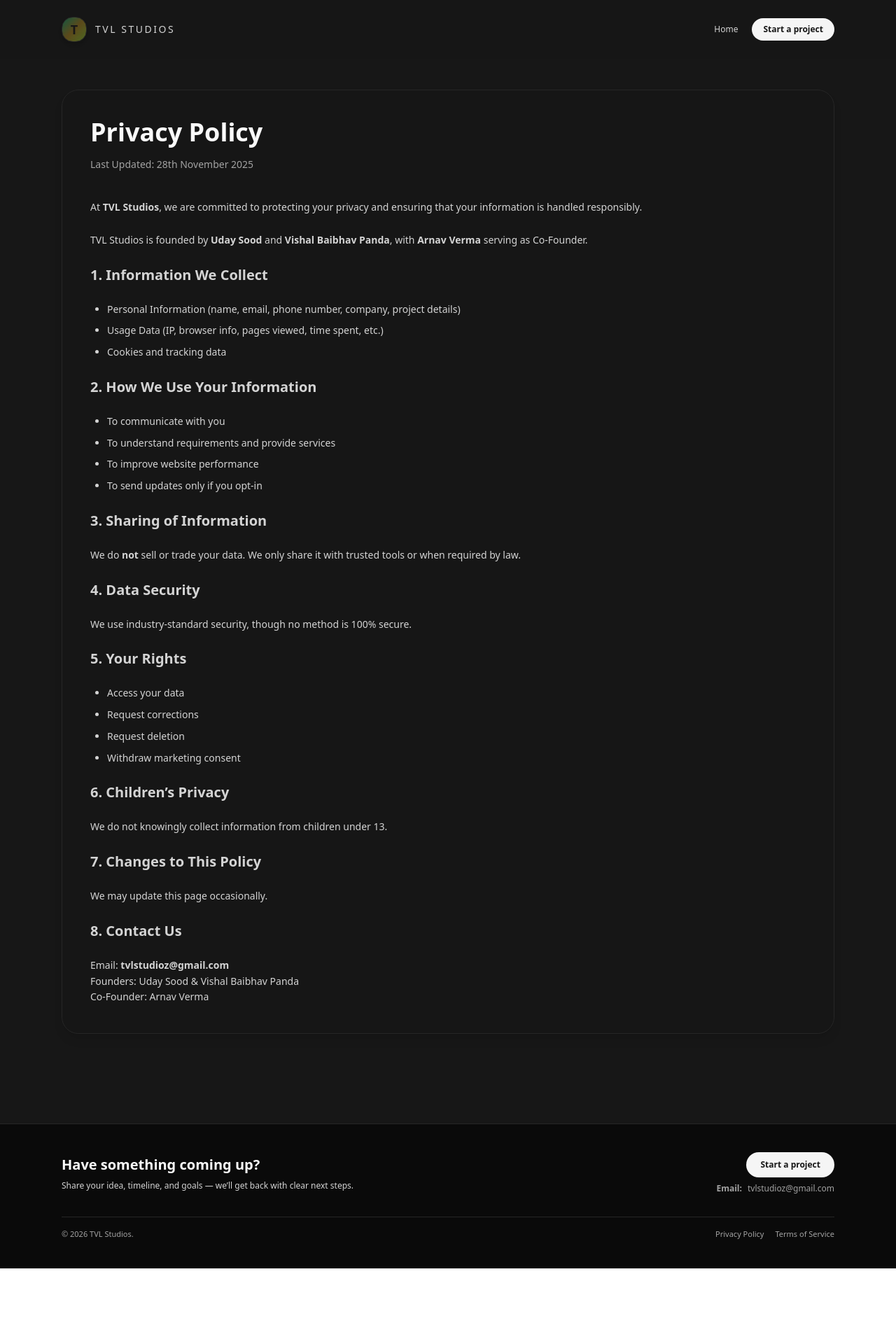
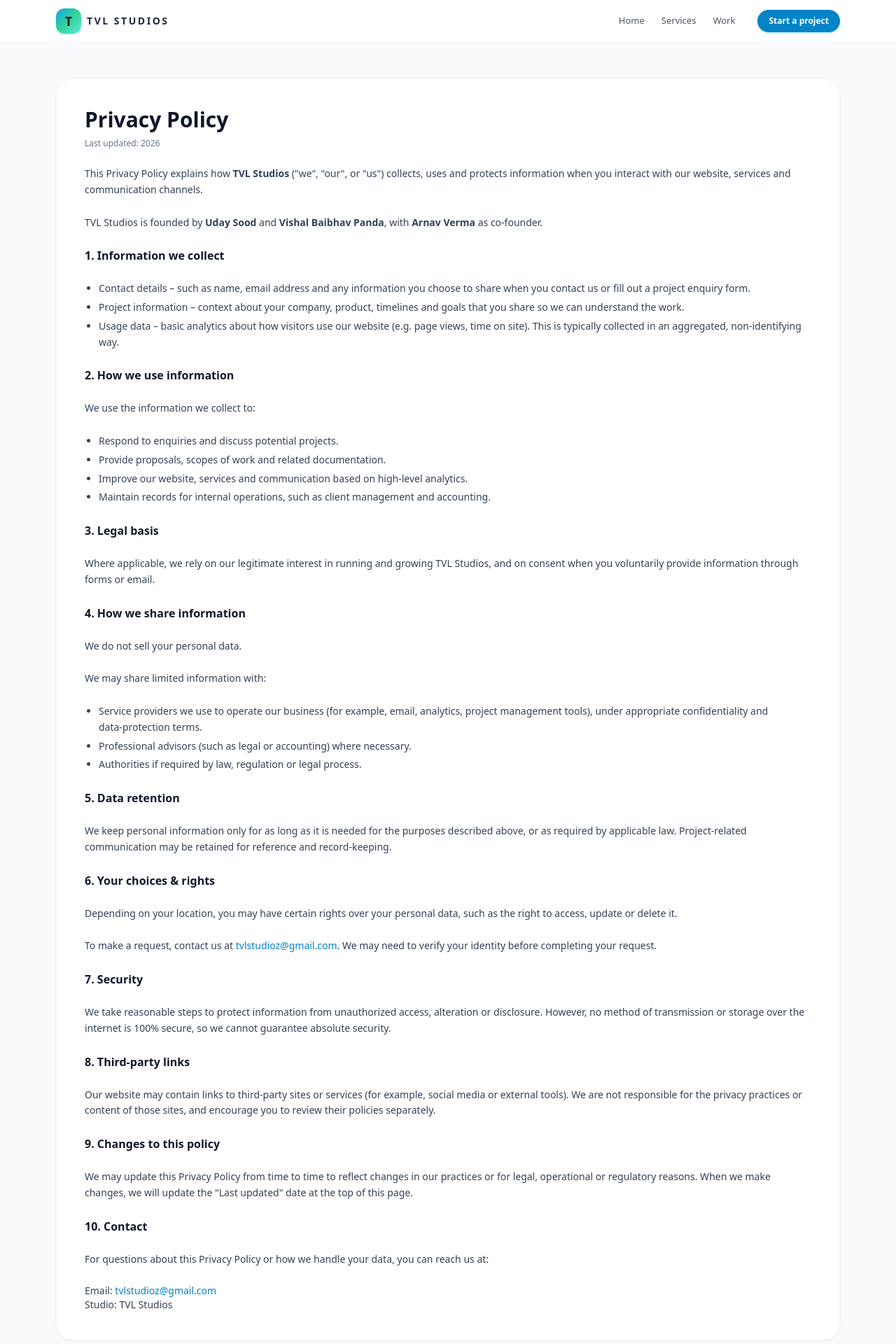
Before and after one commit to Umday-231105/tvlstudios, a Next.js app: page /privacy-policy in a window 1280 px wide. Shown: the top 1920 px of the page at 70% size. Before the commit the page ends 1812 px from the top, so only its background shows below. Built offline with nearby package versions, Linux system fonts and the light colour scheme.

Commit message:
Refactor Privacy Policy page with new layout and styles

```diff
--- a/src/app/privacy-policy/page.jsx
+++ b/src/app/privacy-policy/page.jsx
@@ -1,75 +1,112 @@
 "use client";
 
 import React, { useState, useEffect } from "react";
-import { ArrowRight, Menu, X } from "lucide-react";
-import { useTheme } from "../ThemeProvider";
+import { motion } from "framer-motion";
+import {
+  Menu,
+  X,
+  Mail,
+  Instagram as InstagramIcon,
+} from "lucide-react";
 
-/* -------------------- NAVBAR -------------------- */
+const SMOOTH_TRANSITION = {
+  duration: 0.8,
+  ease: [0.25, 0.1, 0.25, 1],
+};
+
+const Reveal = ({ children, delay = 0, className = "" }) => (
+  <motion.div
+    initial={{ opacity: 0, y: 12 }}
+    whileInView={{ opacity: 1, y: 0 }}
+    viewport={{ once: true, amount: 0.15 }}
+    transition={{ ...SMOOTH_TRANSITION, delay }}
+    className={className}
+  >
+    {children}
+  </motion.div>
+);
+
+// ------- Navbar (same look as home) -------
 const Navbar = () => {
   const [isScrolled, setIsScrolled] = useState(false);
-  const [mobileMenuOpen, setMobileMenuOpen] = useState(false);
-  const { theme } = useTheme();
+  const [mobileOpen, setMobileOpen] = useState(false);
 
   useEffect(() => {
-    const handleScroll = () => setIsScrolled(window.scrollY > 50);
-    window.addEventListener("scroll", handleScroll);
-    return () => window.removeEventListener("scroll", handleScroll);
+    const onScroll = () => setIsScrolled(window.scrollY > 40);
+    window.addEventListener("scroll", onScroll);
+    return () => window.removeEventListener("scroll", onScroll);
   }, []);
 
   return (
     <nav
-      className={`fixed top-0 left-0 right-0 z-50 transition-all duration-500 ${
+      className={`fixed top-0 left-0 right-0 z-40 transition-all duration-300 ${
         isScrolled
-          ? theme === "dark"
-            ? "bg-neutral-900/85 backdrop-blur-xl border-b border-neutral-800 py-4"
-            : "bg-white/80 backdrop-blur-xl border-b border-neutral-200 py-4"
-          : theme === "dark"
-          ? "bg-neutral-900/40 backdrop-blur-xl py-6"
-          : "bg-white/60 backdrop-blur-xl py-6"
+          ? "bg-white shadow-md shadow-slate-200/70"
+          : "bg-white/95 backdrop-blur-sm border-b border-slate-100"
       }`}
     >
-      <div className="max-w-6xl mx-auto px-6 flex items-center justify-between">
-        <a href="/" className="flex items-center gap-3 group">
-          <div className="w-9 h-9 rounded-2xl bg-gradient-to-br from-emerald-200 via-amber-100 to-lime-100 dark:from-emerald-500/40 dark:via-amber-400/30 dark:to-lime-400/40 flex items-center justify-center shadow-md border border-white/80 dark:border-neutral-800">
-            <span className="text-neutral-900 dark:text-neutral-900 font-semibold text-lg">T</span>
+      <div className="max-w-6xl mx-auto px-4 py-3 flex items-center justify-between">
+        <a href="/" className="flex items-center gap-2 group">
+          <div className="w-9 h-9 rounded-xl bg-gradient-to-br from-sky-500 via-emerald-400 to-teal-300 flex items-center justify-center shadow-sm shadow-sky-500/40">
+            <span className="text-slate-900 font-semibold text-lg">T</span>
           </div>
-
-          <span className="font-medium text-sm tracking-[0.18em] uppercase text-neutral-700 group-hover:text-neutral-900 dark:text-neutral-300 dark:group-hover:text-white transition">
+          <span className="font-semibold text-sm tracking-[0.18em] uppercase text-slate-800 group-hover:text-slate-900">
             TVL Studios
           </span>
         </a>
 
-        <div className="hidden md:flex items-center gap-5 text-xs text-neutral-600 dark:text-neutral-300">
-          <a href="/" className="hover:text-neutral-900 dark:hover:text-white transition">
+        <div className="hidden md:flex items-center gap-6 text-[13px] text-slate-600">
+          <a href="/" className="hover:text-slate-900 transition-colors">
             Home
+          </a>
+          <a href="/#services" className="hover:text-slate-900 transition-colors">
+            Services
+          </a>
+          <a href="/#work" className="hover:text-slate-900 transition-colors">
+            Work
           </a>
           <button
             onClick={() => (window.location.href = "/start-project")}
-            className="px-4 py-2 rounded-full bg-neutral-900 text-neutral-50 text-xs font-semibold hover:bg-neutral-800 transition dark:bg-neutral-100 dark:text-neutral-900 dark:hover:bg-white"
+            className="ml-2 px-4 py-2 rounded-full bg-sky-600 text-white text-xs font-semibold hover:bg-sky-500 transition-all shadow-sm shadow-sky-500/40"
           >
             Start a project
           </button>
         </div>
 
         <button
-          onClick={() => setMobileMenuOpen((v) => !v)}
-          className="md:hidden text-neutral-700 dark:text-neutral-100"
+          className="md:hidden text-slate-800"
+          onClick={() => setMobileOpen((v) => !v)}
         >
-          {mobileMenuOpen ? <X /> : <Menu />}
+          {mobileOpen ? <X /> : <Menu />}
         </button>
       </div>
 
-      {mobileMenuOpen && (
-        <div className="md:hidden border-t border-neutral-200 dark:border-neutral-800 bg-white/95 dark:bg-neutral-900/95 backdrop-blur-xl">
-          <div className="max-w-6xl mx-auto px-4 py-4 flex flex-col gap-3 text-sm text-neutral-800 dark:text-neutral-100">
-            <a href="/" onClick={() => setMobileMenuOpen(false)}>Home</a>
-
+      {mobileOpen && (
+        <div className="md:hidden border-t border-slate-100 bg-white">
+          <div className="max-w-6xl mx-auto px-4 py-4 flex flex-col gap-3 text-sm text-slate-800">
+            <a href="/" onClick={() => setMobileOpen(false)} className="py-1">
+              Home
+            </a>
+            <a
+              href="/#services"
+              onClick={() => setMobileOpen(false)}
+              className="py-1"
+            >
+              Services
+            </a>
+            <a
+              href="/#work"
+              onClick={() => setMobileOpen(false)}
+              className="py-1"
+            >
+              Work
+            </a>
             <button
               onClick={() => {
-                setMobileMenuOpen(false);
+                setMobileOpen(false);
                 window.location.href = "/start-project";
               }}
-              className="px-4 py-2 rounded-full bg-neutral-900 text-neutral-50 dark:bg-neutral-100 dark:text-neutral-900"
+              className="mt-2 px-4 py-2 rounded-full bg-sky-600 text-white text-xs font-semibold"
             >
               Start a project
             </button>
@@ -80,142 +117,253 @@ const Navbar = () => {
   );
 };
 
-/* -------------------- FOOTER -------------------- */
-const Footer = () => {
-  const { theme } = useTheme();
-
-  return (
-    <footer className="w-full border-t border-neutral-200 dark:border-neutral-800 bg-white dark:bg-neutral-950 py-10 relative z-10">
-      <div className="max-w-6xl mx-auto px-6">
+// ------- Footer (same as home) -------
+const Footer = () => (
+  <footer className="w-full border-t border-slate-100 bg-slate-50 py-10 mt-16">
+    <div className="max-w-6xl mx-auto px-4">
       <div className="flex flex-col md:flex-row md:items-center md:justify-between gap-6 mb-8">
         <div>
-            <h2 className="text-lg md:text-xl font-semibold mb-2 text-neutral-900 dark:text-neutral-50">
+          <h2 className="text-lg md:text-xl font-semibold mb-2 text-slate-900">
             Have something coming up?
           </h2>
-            <p className="text-xs text-neutral-600 dark:text-neutral-300 max-w-md">
-              Share your idea, timeline, and goals — we’ll get back with clear next steps.
+          <p className="text-xs text-slate-600 max-w-md">
+            Share a brief overview—timing, context, goals. We&apos;ll respond
+            with fit, a rough shape of the work and clear next steps.
           </p>
         </div>
-
-          <div className="flex flex-col items-start md:items-end gap-2 text-xs text-neutral-700 dark:text-neutral-200">
+        <div className="flex flex-col items-start md:items-end gap-2 text-xs text-slate-700">
           <button
             onClick={() => (window.location.href = "/start-project")}
-              className="px-5 py-2.5 rounded-full bg-neutral-900 text-neutral-50 font-semibold hover:bg-neutral-800 dark:bg-neutral-100 dark:text-neutral-900 dark:hover:bg-white"
+            className="px-5 py-2.5 rounded-full bg-sky-600 text-white font-semibold hover:bg-sky-500 transition-all shadow-sm shadow-sky-500/40"
           >
             Start a project
           </button>
-
-            <span className="flex items-center gap-2 text-neutral-500 dark:text-neutral-400">
-              <strong>Email:</strong> tvlstudioz@gmail.com
-            </span>
+          <div className="flex items-center gap-2">
+            <Mail className="w-3.5 h-3.5 text-sky-500" />
+            <span>tvlstudioz@gmail.com</span>
+          </div>
         </div>
       </div>
 
-        <div className="flex flex-col md:flex-row md:items-center md:justify-between gap-4 text-[11px] text-neutral-500 dark:text-neutral-400 border-t border-neutral-200 dark:border-neutral-800 pt-4">
+      <div className="flex flex-col md:flex-row md:items-center md:justify-between gap-4 text-[11px] text-slate-500 border-t border-slate-100 pt-4">
+        <div className="flex items-center gap-2">
+          <div className="w-7 h-7 rounded-xl bg-gradient-to-br from-sky-500 via-emerald-400 to-teal-300 flex items-center justify-center">
+            <span className="text-slate-900 text-sm font-semibold">T</span>
+          </div>
           <span>© 2026 TVL Studios.</span>
+        </div>
         <div className="flex items-center gap-4">
-            <a href="/privacy-policy" className="hover:text-neutral-800 dark:hover:text-neutral-200">Privacy Policy</a>
-            <a href="/terms-of-service" className="hover:text-neutral-800 dark:hover:text-neutral-200">Terms of Service</a>
+          <a
+            href="https://www.instagram.com/tvlstudios.xyz/"
+            className="flex items-center gap-1 hover:text-slate-700 transition-colors"
+          >
+            <InstagramIcon className="w-3.5 h-3.5" />
+            Instagram
+          </a>
+          <a href="/privacy-policy" className="hover:text-slate-700 transition-colors">
+            Privacy Policy
+          </a>
+          <a href="/terms-of-service" className="hover:text-slate-700 transition-colors">
+            Terms of Service
+          </a>
         </div>
       </div>
     </div>
   </footer>
 );
-};
 
-/* -------------------- PAGE CONTENT -------------------- */
+// ------- PAGE -------
 export default function PrivacyPolicyPage() {
-  const { theme } = useTheme();
-
   return (
-    <div
-      className={`min-h-screen relative overflow-hidden transition-colors duration-500 ${
-        theme === "dark" ? "bg-neutral-900 text-neutral-50" : "bg-neutral-50 text-neutral-900"
-      }`}
-    >
-      {/* ---------- BACKGROUNDS (correct z-index so footer shows) ---------- */}
-      {theme !== "dark" && (
-        <div className="absolute inset-0 bg-gradient-to-b from-white/90 via-neutral-50 to-emerald-50/40 pointer-events-none z-0" />
-      )}
-
-      {theme === "dark" && (
-        <>
-          <div className="absolute inset-0 bg-neutral-900 z-0" />
-          <div className="absolute inset-0 bg-gradient-to-b from-neutral-900 via-neutral-900 to-neutral-900 opacity-80 z-0" />
-        </>
-      )}
-
-      {/* Navbar */}
+    <div className="min-h-screen bg-slate-50 text-slate-900">
       <Navbar />
 
-      {/* Main content */}
-      <div className="relative z-10 max-w-6xl mx-auto px-6 py-32">
-        <div className="rounded-3xl border border-neutral-200 dark:border-neutral-800 bg-white/70 dark:bg-neutral-900/80 backdrop-blur-2xl p-10 shadow-lg">
-
-          <h1 className="text-3xl md:text-4xl font-semibold mb-4">Privacy Policy</h1>
-          <p className="text-sm text-neutral-600 dark:text-neutral-400 mb-10">
-            Last Updated: 28th November 2025
+      <main className="pt-24 md:pt-28 pb-16">
+        <section className="max-w-6xl mx-auto px-4">
+          <Reveal>
+            <div className="rounded-3xl bg-white border border-slate-100 shadow-sm shadow-slate-200/60 px-6 md:px-10 py-10">
+              <h1 className="text-2xl md:text-3xl font-semibold mb-2 text-slate-900">
+                Privacy Policy
+              </h1>
+              <p className="text-xs text-slate-500 mb-6">
+                Last updated: 2026
               </p>
 
-          <div className="space-y-6 text-sm text-neutral-700 dark:text-neutral-300 leading-relaxed">
+              <div className="space-y-6 text-sm leading-relaxed text-slate-700">
                 <p>
-              At <strong>TVL Studios</strong>, we are committed to protecting your privacy and ensuring that your information is handled responsibly.
+                  This Privacy Policy explains how <strong>TVL Studios</strong>{" "}
+                  (&quot;we&quot;, &quot;our&quot;, or &quot;us&quot;) collects,
+                  uses and protects information when you interact with our
+                  website, services and communication channels.
                 </p>
 
                 <p>
-              TVL Studios is founded by <strong>Uday Sood</strong> and <strong>Vishal Baibhav Panda</strong>, with <strong>Arnav Verma</strong> serving as Co‑Founder.
+                  TVL Studios is founded by <strong>Uday Sood</strong> and{" "}
+                  <strong>Vishal Baibhav Panda</strong>, with{" "}
+                  <strong>Arnav Verma</strong> as co‑founder.
                 </p>
 
-            <h2 className="text-xl font-semibold mt-10">1. Information We Collect</h2>
-            <ul className="list-disc ml-6 space-y-2">
-              <li>Personal Information (name, email, phone number, company, project details)</li>
-              <li>Usage Data (IP, browser info, pages viewed, time spent, etc.)</li>
-              <li>Cookies and tracking data</li>
+                <h2 className="text-base font-semibold text-slate-900">
+                  1. Information we collect
+                </h2>
+                <ul className="list-disc pl-5 space-y-1">
+                  <li>
+                    <span className="font-medium">Contact details</span> – such
+                    as name, email address and any information you choose to
+                    share when you contact us or fill out a project enquiry
+                    form.
+                  </li>
+                  <li>
+                    <span className="font-medium">Project information</span> –
+                    context about your company, product, timelines and goals
+                    that you share so we can understand the work.
+                  </li>
+                  <li>
+                    <span className="font-medium">Usage data</span> – basic
+                    analytics about how visitors use our website (e.g. page
+                    views, time on site). This is typically collected in an
+                    aggregated, non‑identifying way.
+                  </li>
                 </ul>
 
-            <h2 className="text-xl font-semibold mt-10">2. How We Use Your Information</h2>
-            <ul className="list-disc ml-6 space-y-2">
-              <li>To communicate with you</li>
-              <li>To understand requirements and provide services</li>
-              <li>To improve website performance</li>
-              <li>To send updates only if you opt‑in</li>
+                <h2 className="text-base font-semibold text-slate-900">
+                  2. How we use information
+                </h2>
+                <p>We use the information we collect to:</p>
+                <ul className="list-disc pl-5 space-y-1">
+                  <li>Respond to enquiries and discuss potential projects.</li>
+                  <li>
+                    Provide proposals, scopes of work and related
+                    documentation.
+                  </li>
+                  <li>
+                    Improve our website, services and communication based on
+                    high‑level analytics.
+                  </li>
+                  <li>
+                    Maintain records for internal operations, such as client
+                    management and accounting.
+                  </li>
                 </ul>
 
-            <h2 className="text-xl font-semibold mt-10">3. Sharing of Information</h2>
+                <h2 className="text-base font-semibold text-slate-900">
+                  3. Legal basis
+                </h2>
                 <p>
-              We do <strong>not</strong> sell or trade your data. We only share it with trusted tools or when required by law.
+                  Where applicable, we rely on our{" "}
+                  <span className="font-medium">legitimate interest</span> in
+                  running and growing TVL Studios, and on{" "}
+                  <span className="font-medium">consent</span> when you
+                  voluntarily provide information through forms or email.
                 </p>
 
-            <h2 className="text-xl font-semibold mt-10">4. Data Security</h2>
+                <h2 className="text-base font-semibold text-slate-900">
+                  4. How we share information
+                </h2>
                 <p>
-              We use industry‑standard security, though no method is 100% secure.
+                  We do <span className="font-medium">not sell</span> your
+                  personal data.
+                </p>
+                <p>We may share limited information with:</p>
+                <ul className="list-disc pl-5 space-y-1">
+                  <li>
+                    Service providers we use to operate our business (for
+                    example, email, analytics, project management tools), under
+                    appropriate confidentiality and data‑protection terms.
+                  </li>
+                  <li>
+                    Professional advisors (such as legal or accounting) where
+                    necessary.
+                  </li>
+                  <li>
+                    Authorities if required by law, regulation or legal process.
+                  </li>
+                </ul>
+
+                <h2 className="text-base font-semibold text-slate-900">
+                  5. Data retention
+                </h2>
+                <p>
+                  We keep personal information only for as long as it is needed
+                  for the purposes described above, or as required by applicable
+                  law. Project‑related communication may be retained for
+                  reference and record‑keeping.
                 </p>
 
-            <h2 className="text-xl font-semibold mt-10">5. Your Rights</h2>
-            <ul className="list-disc ml-6 space-y-2">
-              <li>Access your data</li>
-              <li>Request corrections</li>
-              <li>Request deletion</li>
-              <li>Withdraw marketing consent</li>
-            </ul>
+                <h2 className="text-base font-semibold text-slate-900">
+                  6. Your choices & rights
+                </h2>
+                <p>
+                  Depending on your location, you may have certain rights over
+                  your personal data, such as the right to access, update or
+                  delete it.
+                </p>
+                <p>
+                  To make a request, contact us at{" "}
+                  <a
+                    href="mailto:tvlstudioz@gmail.com"
+                    className="text-sky-600 hover:underline"
+                  >
+                    tvlstudioz@gmail.com
+                  </a>
+                  . We may need to verify your identity before completing your
+                  request.
+                </p>
 
-            <h2 className="text-xl font-semibold mt-10">6. Children’s Privacy</h2>
-            <p>We do not knowingly collect information from children under 13.</p>
+                <h2 className="text-base font-semibold text-slate-900">
+                  7. Security
+                </h2>
+                <p>
+                  We take reasonable steps to protect information from
+                  unauthorized access, alteration or disclosure. However, no
+                  method of transmission or storage over the internet is 100%
+                  secure, so we cannot guarantee absolute security.
+                </p>
 
-            <h2 className="text-xl font-semibold mt-10">7. Changes to This Policy</h2>
-            <p>We may update this page occasionally.</p>
+                <h2 className="text-base font-semibold text-slate-900">
+                  8. Third‑party links
+                </h2>
+                <p>
+                  Our website may contain links to third‑party sites or services
+                  (for example, social media or external tools). We are not
+                  responsible for the privacy practices or content of those
+                  sites, and encourage you to review their policies separately.
+                </p>
 
-            <h2 className="text-xl font-semibold mt-10">8. Contact Us</h2>
+                <h2 className="text-base font-semibold text-slate-900">
+                  9. Changes to this policy
+                </h2>
                 <p>
-              Email: <strong>tvlstudioz@gmail.com</strong> <br />
-              Founders: Uday Sood & Vishal Baibhav Panda <br />
-              Co‑Founder: Arnav Verma
+                  We may update this Privacy Policy from time to time to reflect
+                  changes in our practices or for legal, operational or
+                  regulatory reasons. When we make changes, we will update the
+                  &quot;Last updated&quot; date at the top of this page.
+                </p>
+
+                <h2 className="text-base font-semibold text-slate-900">
+                  10. Contact
+                </h2>
+                <p>
+                  For questions about this Privacy Policy or how we handle your
+                  data, you can reach us at:
+                </p>
+                <p className="text-sm">
+                  <span className="font-medium">Email:</span>{" "}
+                  <a
+                    href="mailto:tvlstudioz@gmail.com"
+                    className="text-sky-600 hover:underline"
+                  >
+                    tvlstudioz@gmail.com
+                  </a>
+                  <br />
+                  <span className="font-medium">Studio:</span> TVL Studios
                 </p>
               </div>
             </div>
-      </div>
+          </Reveal>
+        </section>
+      </main>
 
-      {/* Footer */}
       <Footer />
     </div>
   );
```
Lines whose indentation alone changed are shown as unchanged.
